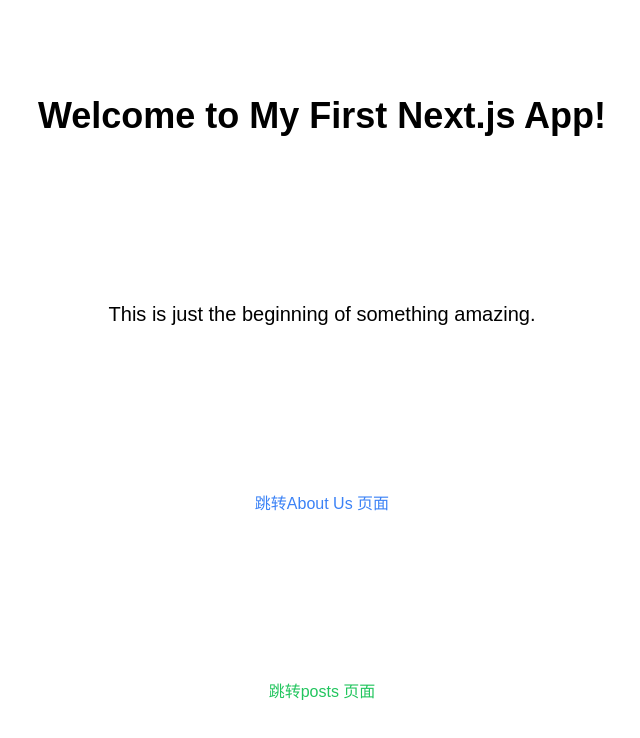
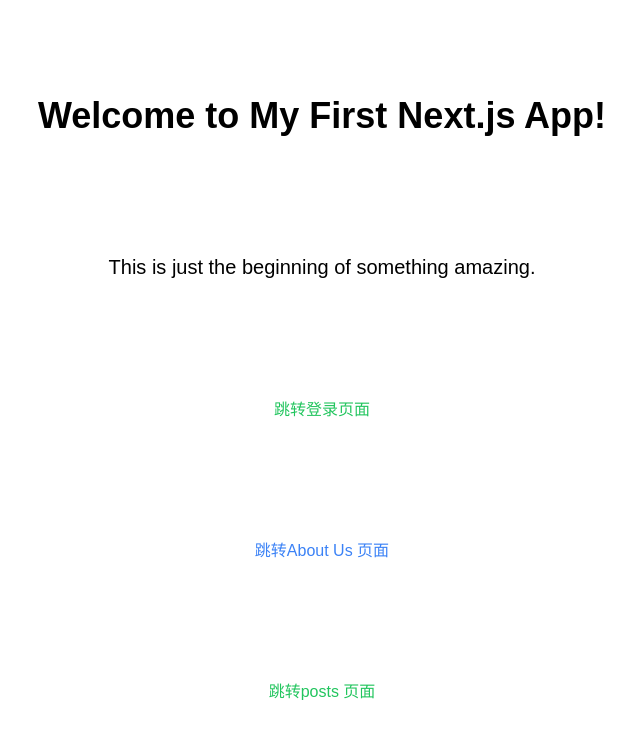
Before and after one commit to xbysir/next-app, a Next.js app: page / in a window 1280 px wide. Shown: the top 738 px of the page, without its empty margins (318-958 px from the left). Built offline with nearby package versions, Linux system fonts and the light colour scheme.

Commit message:
feat:  登录页

```diff
--- a/src/app/layout.js
+++ b/src/app/layout.js
@@ -19,6 +19,7 @@
   description: '我的next项目',
 };
 
+
 export default function RootLayout({ children }) {
   return (
     <html lang="en">
--- /dev/null
+++ b/src/app/login/page.js
@@ -0,0 +1,8 @@
+export default function Login() {
+    return (
+    <div className="text-center mt-52 ">
+      <h1 className="m-auto">登录</h1>
+
+    </div>
+    );
+  }
--- a/src/app/page.js
+++ b/src/app/page.js
@@ -6,6 +6,9 @@
       <p className="text-xl">
         This is just the beginning of something amazing.
       </p>
+      <Link href="/login" className="text-green-500 hover:underline">
+        跳转登录页面
+      </Link>
       <Link href="/about" className="text-blue-500 hover:underline">
         跳转About Us 页面
       </Link>
```
